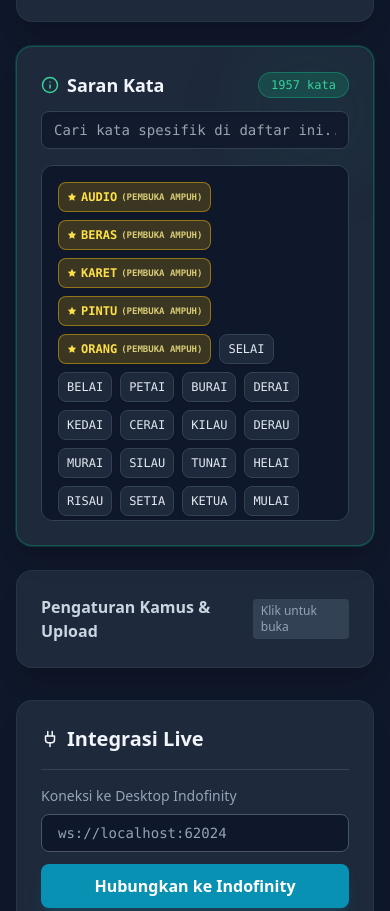
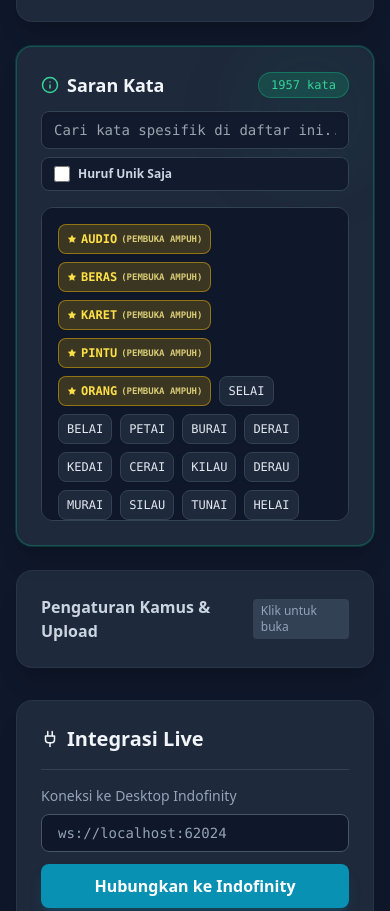
Before and after one commit to rilmiwardani/wrdslv, a plain HTML site: page index.html in a window 390 px wide. Shown: the part 1154-2065 px from the top of the page. Drawn offline with nearby package versions, Linux system fonts and the light colour scheme.

Commit message:
Update wordle-solver project

```diff
--- a/index.html
+++ b/index.html
@@ -183,9 +183,13 @@
                         </span>
                     </div>
 
-                    <!-- Input Pencarian Saran -->
-                    <div class="relative z-10 mb-4 shrink-0">
-                        <input type="text" id="search-saran" placeholder="Cari kata spesifik di daftar ini..." class="w-full bg-slate-900/80 border border-slate-700 rounded-lg px-3 py-2 text-sm text-white focus:outline-none focus:border-emerald-500 font-mono shadow-inner transition-colors" />
+                    <!-- Input Pencarian Saran & Filter Huruf Unik -->
+                    <div class="flex flex-col sm:flex-row gap-2 relative z-10 mb-4 shrink-0">
+                        <input type="text" id="search-saran" placeholder="Cari kata spesifik di daftar ini..." class="flex-1 bg-slate-900/80 border border-slate-700 rounded-lg px-3 py-2 text-sm text-white focus:outline-none focus:border-emerald-500 font-mono shadow-inner transition-colors" />
+                        <label class="flex items-center gap-2 bg-slate-900/80 border border-slate-700 rounded-lg px-3 py-2 cursor-pointer hover:bg-slate-800 transition-colors shrink-0">
+                            <input type="checkbox" id="unique-letters-toggle" class="w-4 h-4 text-emerald-500 bg-slate-900 border-slate-600 rounded focus:ring-emerald-500 cursor-pointer" />
+                            <span class="text-xs font-bold text-slate-300 whitespace-nowrap select-none">Huruf Unik Saja</span>
+                        </label>
                     </div>
 
                     <div class="bg-slate-900 p-4 rounded-xl flex-1 overflow-y-auto border border-slate-700 relative z-10" id="possible-words-container">
@@ -290,6 +294,7 @@
         let ws = null;
         let connectionStatus = 'disconnected';
         let isAutoSwitchLength = true;
+        let isUniqueLettersOnly = false; // Filter Huruf Unik
         let gameMode = 'normal'; // 'normal', 'tipu', 'salah-sendiri', 'ketempelan', 'belah-tengah', 'buta', 'matabatin', 'jagajarak', 'sekolor', 'sekolor-hard', 'konekdot', 'kasihpaham', 'pepetterus', 'acakolor'
         let sekolorPattern = Array(15).fill('empty');
         const sekolorColors = ['empty', 'blue', 'red', 'yellow', 'purple'];
@@ -352,6 +357,7 @@
         const commentsEmpty = document.getElementById('comments-empty');
         const autoSwitchToggle = document.getElementById('auto-switch-toggle');
         const searchSaranInput = document.getElementById('search-saran');
+        const uniqueLettersToggle = document.getElementById('unique-letters-toggle');
 
         // Referensi Mode Permainan
         const modeNormalBtn = document.getElementById('mode-normal-btn');
@@ -387,8 +393,12 @@
         const mapYellowInput = document.getElementById('map-yellow');
         const mapPurpleInput = document.getElementById('map-purple');
 
-        // --- EVENT LISTENER UNTUK PENCARIAN SARAN KATA ---
+        // --- EVENT LISTENER UNTUK PENCARIAN & FILTER SARAN KATA ---
         searchSaranInput.addEventListener('input', updateUI);
+        uniqueLettersToggle.addEventListener('change', (e) => {
+            isUniqueLettersOnly = e.target.checked;
+            updateUI();
+        });
 
         // --- INIT: LOAD KAMUS OTOMATIS ---
         function loadDictionary(source = 'IDN.json') {
@@ -1804,6 +1814,13 @@
                 possibleWordsObjs = possibleWordsObjs.filter(obj => obj.word.includes(searchVal));
             }
 
+            // --- FILTER HURUF UNIK (NO REPEAT LETTERS) ---
+            if (isUniqueLettersOnly) {
+                possibleWordsObjs = possibleWordsObjs.filter(obj => {
+                    return new Set(obj.word.split('')).size === obj.word.length;
+                });
+            }
+
             possibleCount.textContent = `${possibleWordsObjs.length} kata`;
 
             possibleWordsContainer.innerHTML = '';
```
